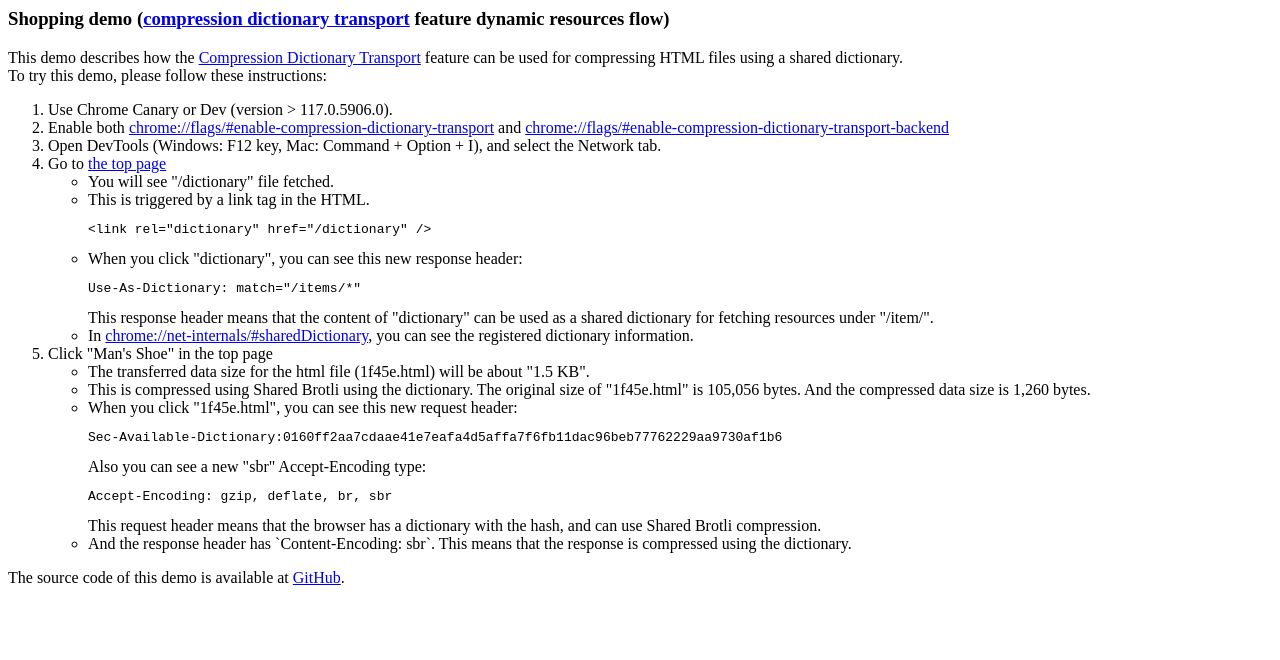
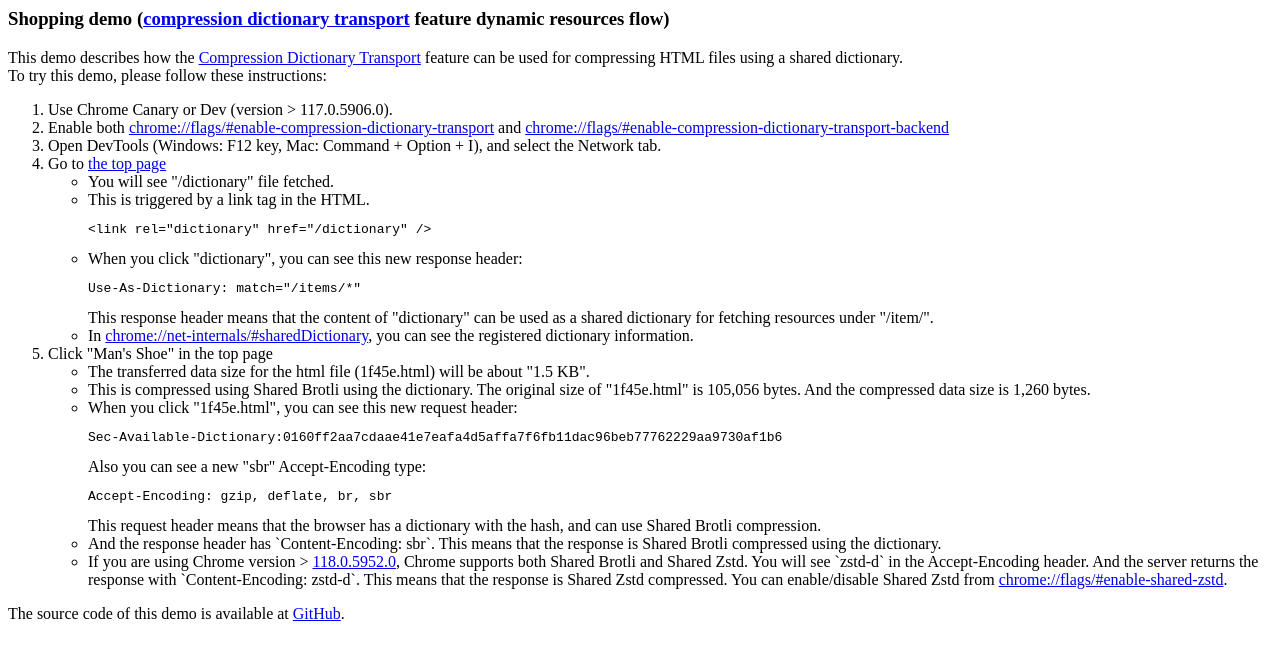
Before and after one commit to horo-t/compression-dictionary-transport-shop-demo, a website: page public/about.html in a window 1280 px wide. Drawn offline with Linux system fonts and the light colour scheme.

Commit message:
Update about.html

```diff
--- a/public/about.html
+++ b/public/about.html
@@ -60,8 +60,14 @@
           compression.
         </li>
         <li>
-          And the response header has `Content-Encoding: sbr`. This means that the response is compressed using the
+          And the response header has `Content-Encoding: sbr`. This means that the response is Shared Brotli compressed using the
           dictionary.
+        </li>
+        <li>
+          If you are using Chrome version &gt; <a href="https://chromiumdash.appspot.com/commit/9ff600f7bba296380dea0b03d33b5887eab088c0">118.0.5952.0</a>,
+          Chrome supports both Shared Brotli and Shared Zstd. You will see `zstd-d` in the Accept-Encoding header.
+          And the server returns the response with `Content-Encoding: zstd-d`. This means that the response is Shared Zstd compressed.
+          You can enable/disable Shared Zstd from <a href="chrome://flags/#enable-shared-zstd">chrome://flags/#enable-shared-zstd</a>.
         </li>
       </ul>
     </li>
```
